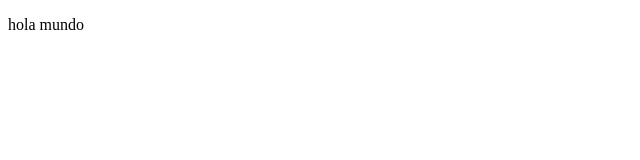
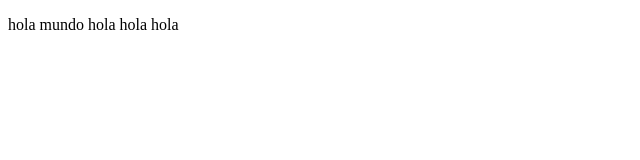
Before and after one commit to Danielacz21/proyectocursoprework, a plain HTML site: page index.html in a window 1280 px wide. Shown: the whole page, without its empty margins (0-640 px from the left). Drawn offline with Linux system fonts and the light colour scheme.

Commit message:
cambios agrege hola

```diff
--- a/index.html
+++ b/index.html
@@ -7,6 +7,8 @@
     <title>Daniela</title>
 </head>
 <body>
-    <p>hola mundo</p>
+    <p>
+        hola mundo hola hola hola
+    </p>
 </body>
 </html>
```
